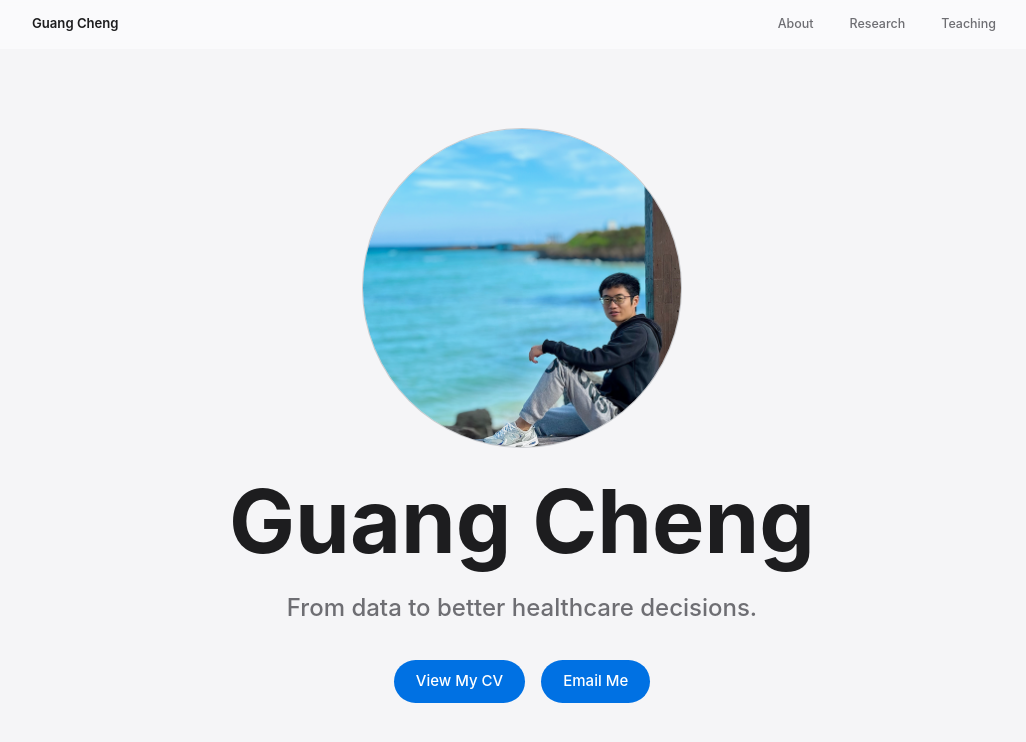
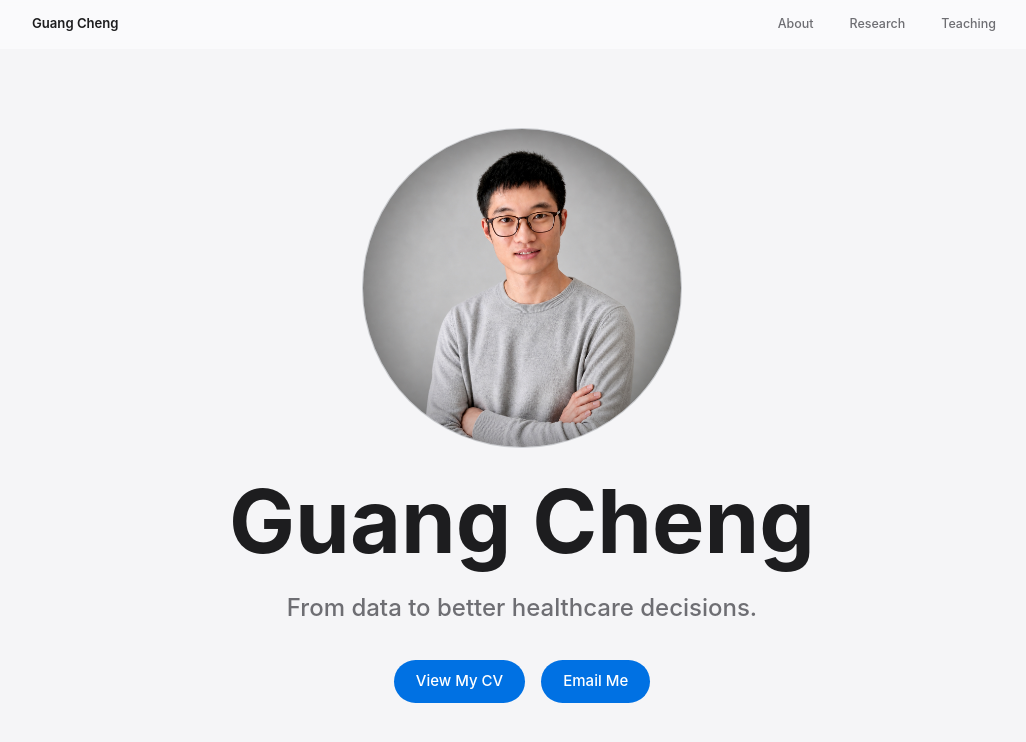
Before and after one commit to gcheng-nus/gcheng-nus.github.io, a Jekyll site: the page built from _pages/main.md, in a window 1280 px wide and 900 px high. Shown: the top 742 px of the window, without its empty margins (118-1144 px from the left). Built offline with Jekyll 4.4.1, drawn with Linux system fonts in a browser that asks for light colours.

Commit message:
change profile pic

```diff
--- a/_pages/main.md
+++ b/_pages/main.md
@@ -13,7 +13,7 @@ redirect_from:
   <div class="academic-container">
     <div class="intro-hero fade-in">
       <div class="avatar intro-avatar">
-        <img src="{{ '/images/profile.png' | relative_url }}" alt="Guang Cheng">
+        <img src="{{ '/images/profile.jpeg' | relative_url }}" alt="Guang Cheng">
       </div>
       <h1 id="home-intro-title" class="intro-name">Guang Cheng</h1>
       <p class="intro-lede">From data to better healthcare decisions.</p>
```
Also changed, not shown: images/profile.jpeg (added).
